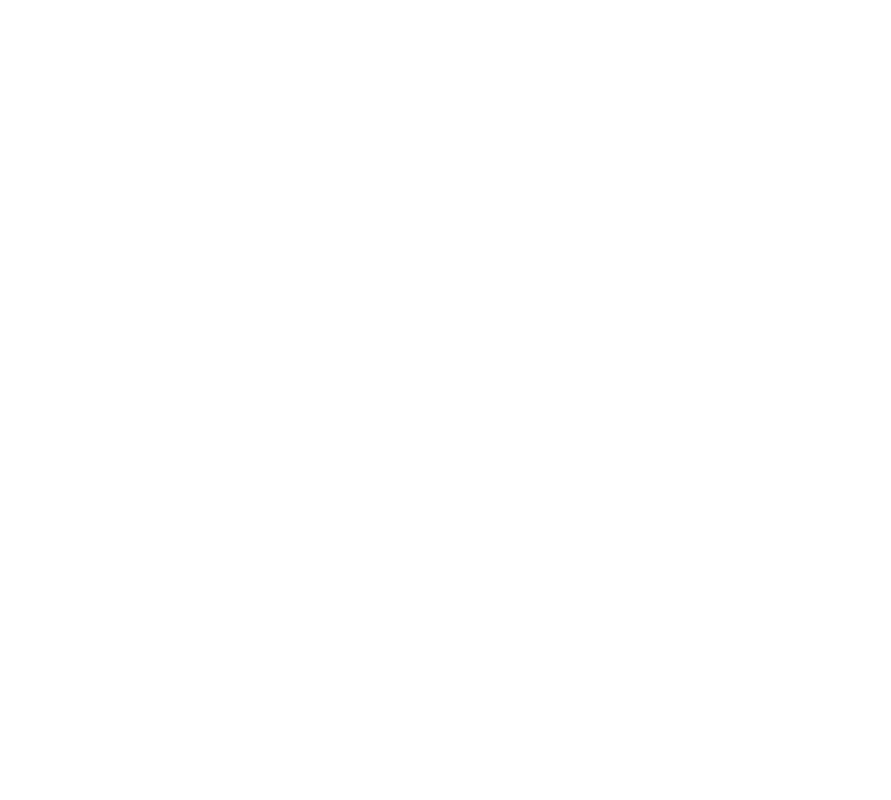
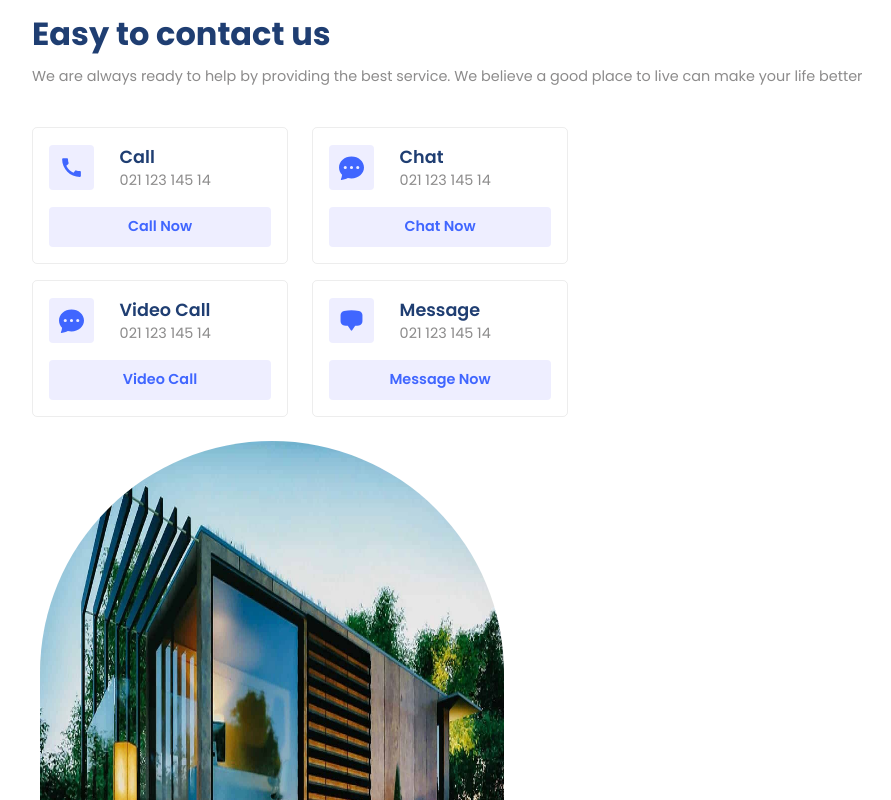
Before and after one commit to Azikenp/homyz-estates, a React (Vite) app: page / in a window 1280 px wide. Shown: the part 2680-3480 px from the top of the page, without its empty margins (128-1019 px from the left). Before the commit the page ends 2573 px from the top, so only its background shows below. Built offline with nearby package versions, Linux system fonts and the light colour scheme.

Commit message:
contact page

```diff
--- a/src/App.jsx
+++ b/src/App.jsx
@@ -4,6 +4,7 @@
 import './App.css'
 import Residencies from "./components/residencies/Residencies";
 import Value from "./components/value/Value";
+import Contact from "./components/contact/Contact";
 
 
 
@@ -18,6 +19,7 @@
       <Companies />
       <Residencies/>
       <Value />
+      <Contact />
     </div>
   )
 }
--- a/src/components/companies/Companies.css
+++ b/src/components/companies/Companies.css
@@ -2,7 +2,7 @@
     justify-content: space-around;
     gap: 1rem;
     padding-right: 10rem;
-  padding-left: 10rem;
+    padding-left: 10rem;
 }
 
 .c-container > img{
--- a/src/components/contact/Contact.css
+++ b/src/components/contact/Contact.css
@@ -0,0 +1,64 @@
+.c-container{
+    justify-content: space-between;
+    padding-right: 10rem;
+    padding-left: 10rem;
+}
+
+.c-container > div{
+    flex: 1;
+}
+
+.c-right{
+    width: 100%;
+}
+
+.c-left{
+    gap: .5rem;
+}
+
+.contactModes{
+    margin-top: 2rem;
+    gap: 1rem;
+}
+
+.contactModes .row{
+    gap: 1.5rem;
+}
+
+.mode{
+    width: 16rem;
+    padding: 1rem;
+    border: 0.8px solid rgba(128, 128, 128, 0.143);
+    border-radius: 5px;
+    gap: 1rem;
+    transition: all 300ms ease-in;
+}
+
+.mode .button{
+    width: 100%;
+    background: var(--lightBlue);
+    color: var(--blue);
+    font-size: .9rem;
+    font-weight: 600;
+}
+
+.mode> :nth-child(1){
+    width: 100%;
+    gap: 1.6rem;
+}
+
+.mode .detail .primaryText{
+    font-size: 1.1rem;
+    font-weight: 600;
+}
+
+.mode:hover{
+    scale: 1.1;
+    box-shadow: var(--shadow);
+}
+
+.mode .button:hover{
+    background: var(--blue-gradient);
+    color: #fff;
+    scale: 0.8;
+}
--- a/src/components/contact/Contact.jsx
+++ b/src/components/contact/Contact.jsx
@@ -0,0 +1,86 @@
+import React from 'react';
+import './Contact.css';
+import { MdCall } from 'react-icons/md';
+import { BsFillChatDotsFill } from 'react-icons/bs';
+import {HiChatBubbleBottomCenter} from 'react-icons/hi2'
+function Contact() {
+  return (
+    <section className="c-wrapper">
+        <div className="paddings innerWidth flexCenter c-container">
+            <div className="flexColStart c-left">
+                <span className='orangeText'>Our Contact</span>
+                <span className='primaryText'>Easy to contact us</span>
+                <span className='secondaryText'>We are always ready to help by providing the best service. We believe a good place to live can make your life better</span>
+
+                <div className="flexColStart contactModes">
+                    <div className="flexStart row">
+                        <div className="flexColCenter mode">
+                            <div className="flexStart">
+                                <div className="flexCenter icon">
+                                    <MdCall size={25} />
+                                </div>
+                                <div className="flexColStart detail">
+                                    <span className='primaryText'>Call</span>
+                                    <span className='secondaryText'>021 123 145 14</span>
+                                </div>
+                            </div>
+                            <div className="flexCenter button">Call Now</div>
+                        </div>
+
+                        <div className="flexColCenter mode">
+                            <div className="flexStart">
+                                <div className="flexCenter icon">
+                                    <BsFillChatDotsFill size={25} />
+                                </div>
+                                <div className="flexColStart detail">
+                                    <span className='primaryText'>Chat</span>
+                                    <span className='secondaryText'>021 123 145 14</span>
+                                </div>
+                            </div>
+                            <div className="flexCenter button">Chat Now</div>
+                        </div>
+                    </div>
+
+                    <div className="flexStart row">
+                        <div className="flexColCenter mode">
+                            <div className="flexStart">
+                                <div className="flexCenter icon">
+                                    <BsFillChatDotsFill size={25} />
+                                </div>
+                                <div className="flexColStart detail">
+                                    <span className='primaryText'>Video Call</span>
+                                    <span className='secondaryText'>021 123 145 14</span>
+                                </div>
+                            </div>
+                            <div className="flexCenter button">Video Call</div>
+                        </div>
+
+                        <div className="flexColCenter mode">
+                            <div className="flexStart">
+                                <div className="flexCenter icon">
+                                    <HiChatBubbleBottomCenter size={25} />
+                                </div>
+                                <div className="flexColStart detail">
+                                    <span className='primaryText'>Message</span>
+                                    <span className='secondaryText'>021 123 145 14</span>
+                                </div>
+                            </div>
+                            <div className="flexCenter button">Message Now</div>
+                        </div>
+                    </div>
+                </div>
+            </div>
+
+            <div className="c-right">
+                <div className="image-container">
+                    <img src="./contact.jpg" alt="image" />
+                </div>
+            </div>
+        </div>
+
+
+    </section>
+  )
+}
+
+export default Contact;
--- a/src/components/value/Value.css
+++ b/src/components/value/Value.css
@@ -1,3 +1,8 @@
+.v-container{
+    padding-right: 10rem;
+    padding-left: 10rem;
+}
+
 .v-container .image-container{
     border: 8px solid rgb(232 232 232 / 93%);
 }
```
Also changed, not shown: src/components/getStarted/GetStarted.jsx (added), src/components/getStarted/Getstarted.css (added).
